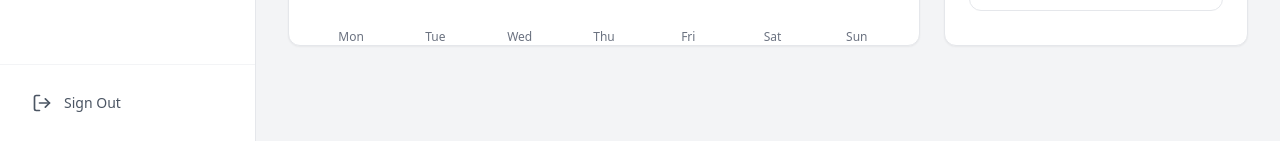
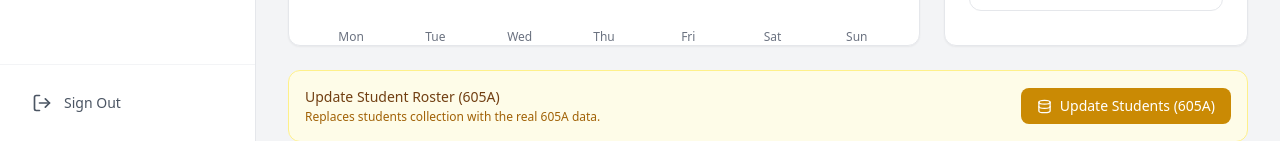
Before and after one commit to vishi0122/student, a React (Vite) app: page /dashboard in a window 1280 px wide. Shown: the part 659-800 px from the top of the page. Built offline with nearby package versions, Linux system fonts and the light colour scheme; no server answers; the database is empty; sample sign-in values are in the browser's storage; the HTML template or start-up script is replaced by a standard one.

Commit message:
fix: show student reseed banner for all logged-in users

```diff
--- a/src/pages/Dashboard.jsx
+++ b/src/pages/Dashboard.jsx
@@ -76,12 +76,11 @@ const Dashboard = () => {
           <QuickActions actions={config.actions} />
         </div>
 
-        {/* Admin-only: update student roster */}
-        {user?.role === 'admin' && (
+        {/* Update student roster — visible to all logged-in users */}
         <div className="p-4 bg-yellow-50 border border-yellow-200 rounded-xl flex items-center justify-between gap-4">
           <div>
-              <p className="text-sm font-medium text-yellow-900">Admin: Update Student Roster</p>
-              <p className="text-xs text-yellow-700 mt-0.5">Replaces students collection with the latest 605A data.</p>
+            <p className="text-sm font-medium text-yellow-900">Update Student Roster (605A)</p>
+            <p className="text-xs text-yellow-700 mt-0.5">Replaces students collection with the real 605A data.</p>
           </div>
           <button
             onClick={handleReseedStudents}
@@ -89,10 +88,9 @@ const Dashboard = () => {
             className="inline-flex items-center gap-2 px-4 py-2 bg-yellow-600 hover:bg-yellow-700 text-white text-sm font-medium rounded-lg disabled:opacity-50 transition-colors whitespace-nowrap"
           >
             <Database size={15} />
-              {seedStatus === 'seeding' ? 'Updating...' : seedStatus === 'done' ? '✅ Done!' : seedStatus === 'error' ? '❌ Error' : 'Update Students (605A)'}
+            {seedStatus === 'seeding' ? 'Updating...' : seedStatus === 'done' ? '✅ Done!' : seedStatus === 'error' ? '❌ Error — check console' : 'Update Students (605A)'}
           </button>
         </div>
-        )}
       </div>
     </DashboardLayout>
   );
```
Lines whose indentation alone changed are shown as unchanged.
